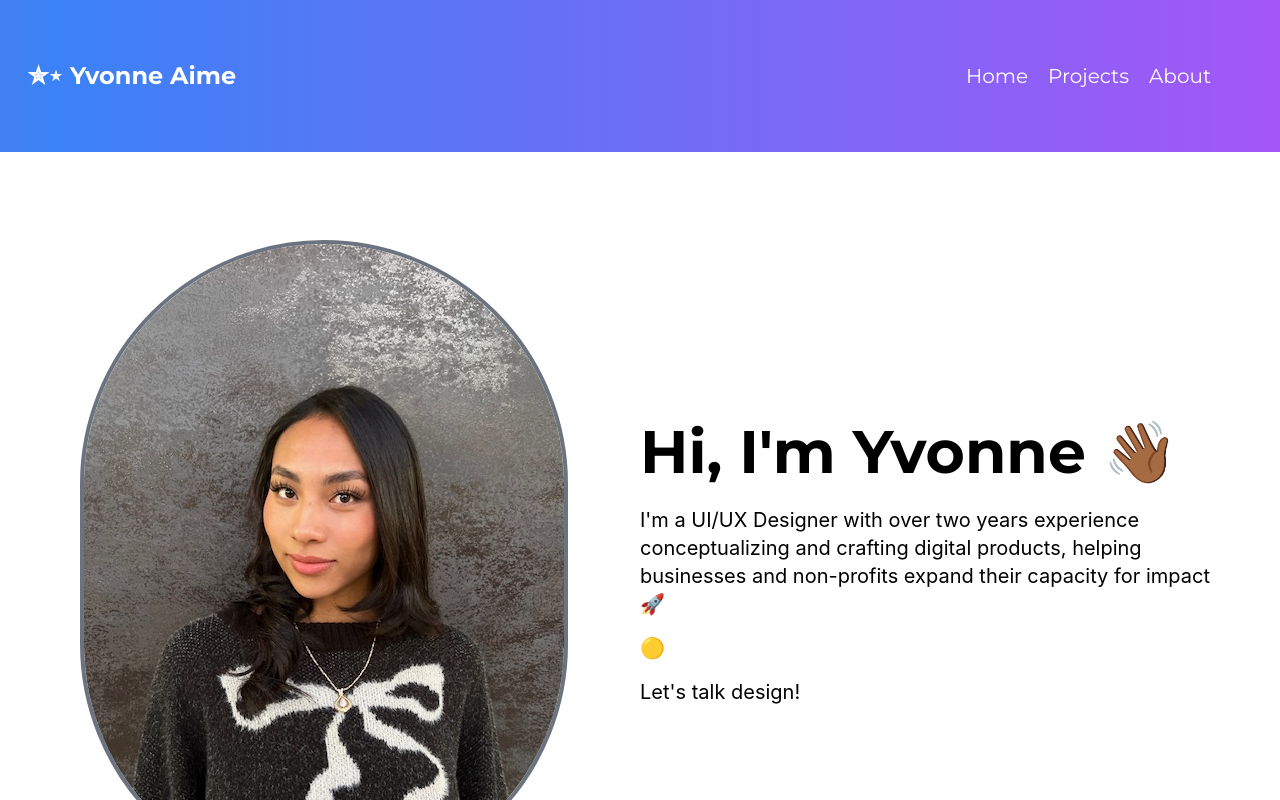
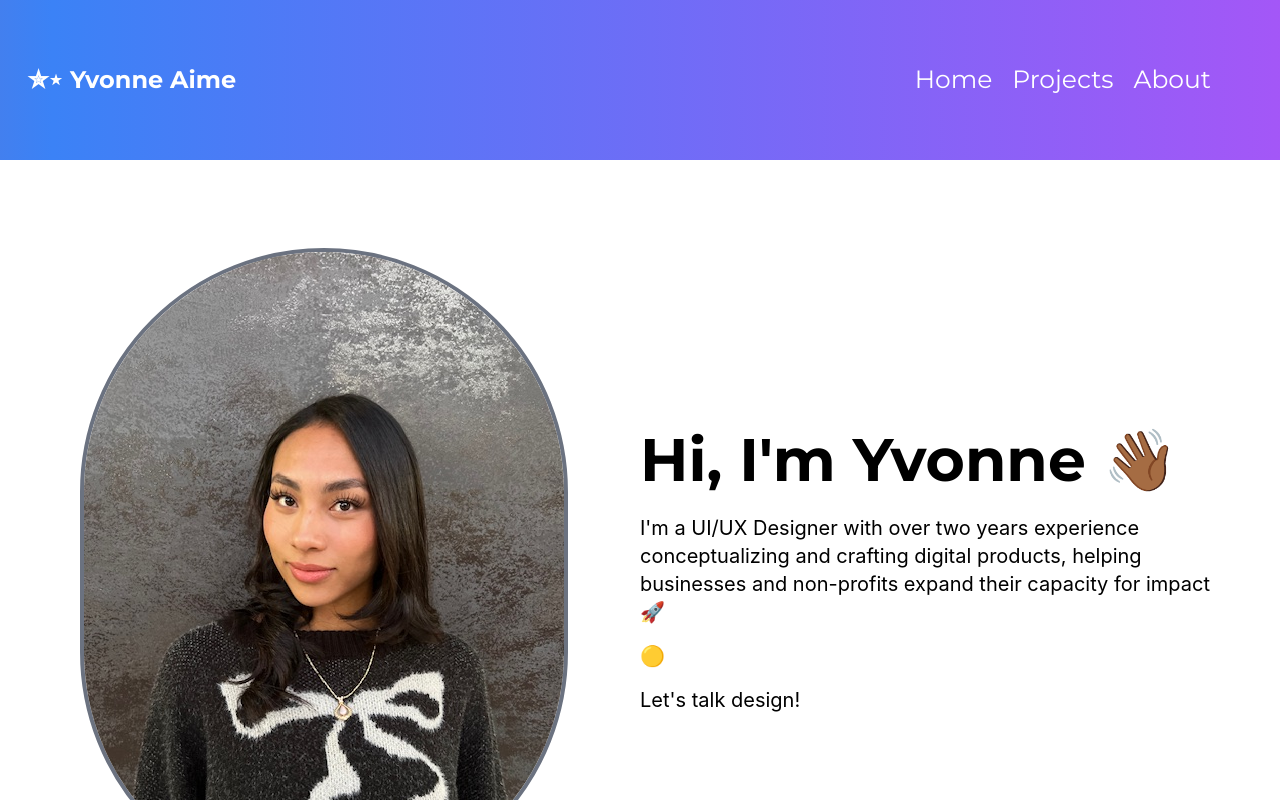
Before and after one commit to yvonneaime/Portfolio, a React (Create React App) app: page /mockups in a window 1280 px wide. Shown: the top 800 px of the page. Built offline with nearby package versions, Linux system fonts and the light colour scheme.

Commit message:
img added

```diff
--- a/src/Components/Gallery/paintings.js
+++ b/src/Components/Gallery/paintings.js
@@ -22,6 +22,11 @@ const artworks = [
     {
         title: "Sade - Kiss 4 L",
         imageUrl: "/kiss4.jpg",
+        description: "Acrylic on canvas"
+    },
+    {
+        title: "CrossFire",
+        imageUrl: "/cross.png",
         description: "Acrylic on canvas"
     },
 ];
--- a/src/Components/NavBar/NavBar.css
+++ b/src/Components/NavBar/NavBar.css
@@ -25,10 +25,11 @@
     transform: translateX(0); /* Slide in menu */
   }
 }
+
 /* NavBar.css */
 .navigation-links {
   font-family: 'Montserrat', sans-serif;
-  font-size: 20px;
+  font-size: 25px;
   display: flex;
   padding: 25px;
   gap: 20px;
```
Also changed, not shown: 1 other file (tests, documents, lock files or other folders).
